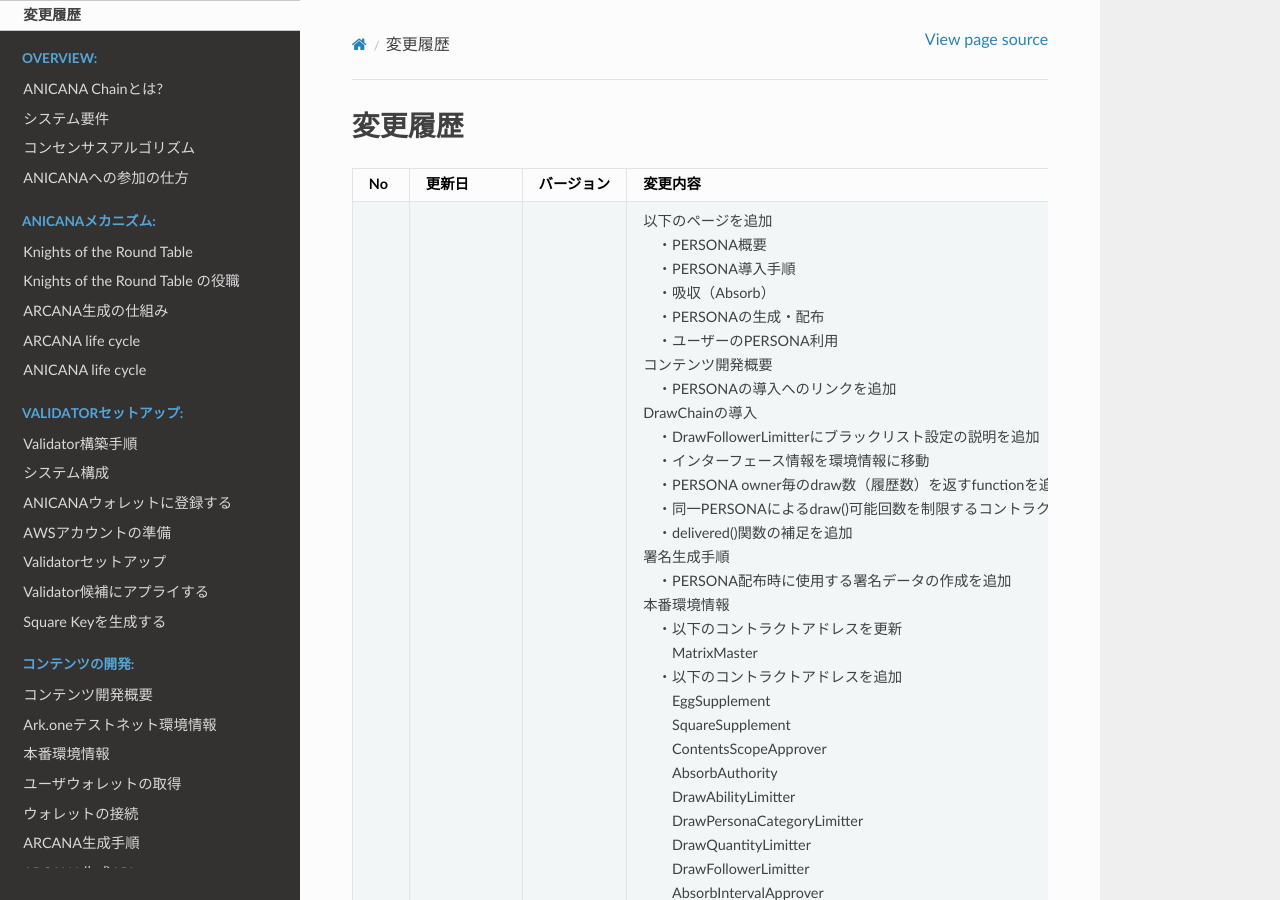
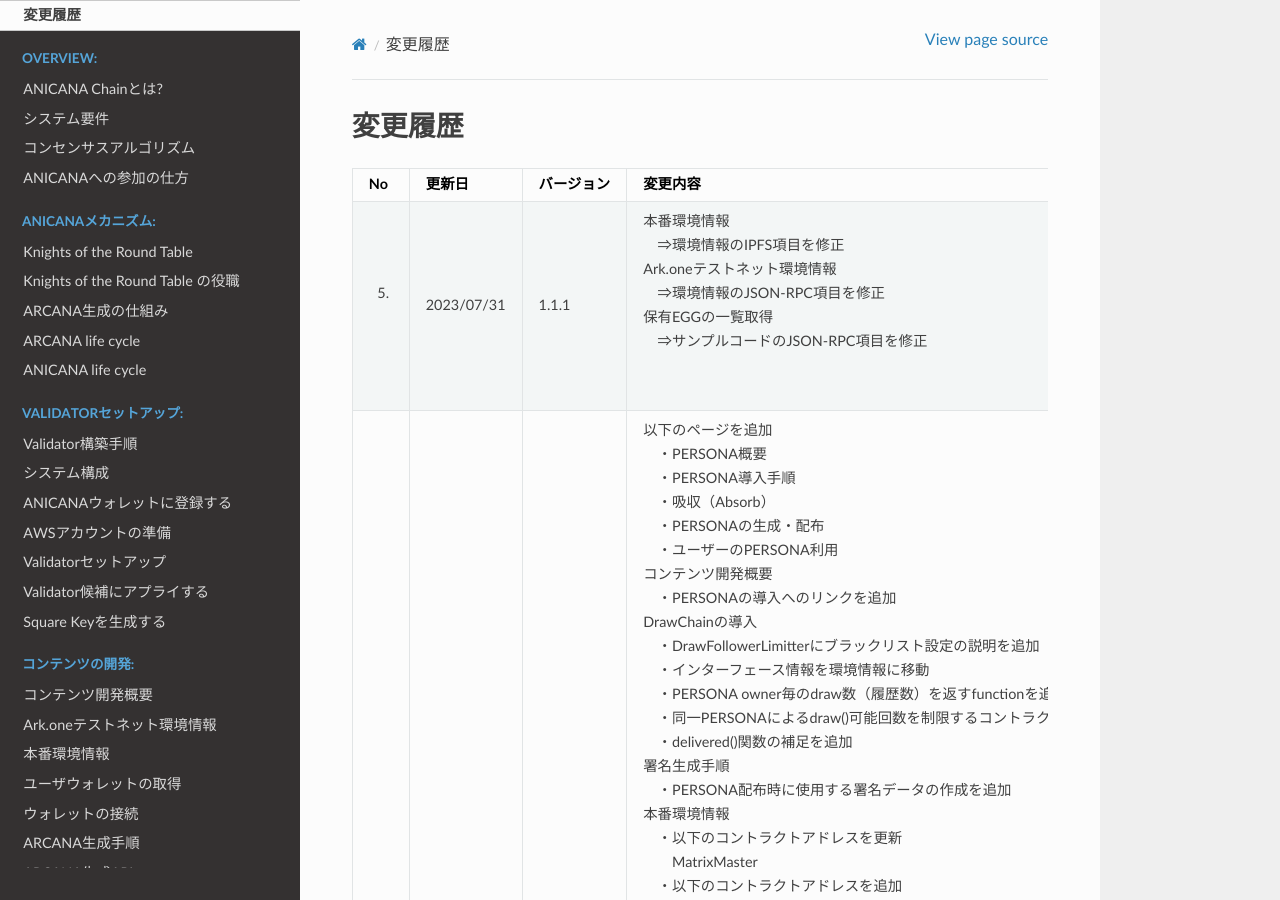
Before and after one commit to Orange-Code-Project/anicana-docs, a Sphinx documentation site: the page built from source/change-history/change-history.rst, in a window 1280 px wide and 900 px high. Built offline with Sphinx 7.4.7 and the Read the Docs theme 2.0.0, drawn with Linux system fonts in a browser that asks for light colours.

Commit message:
[update]
本番環境情報
⇒環境情報のIPFS項目を修正
Ark.oneテストネット環境情報
⇒環境情報のJSON-RPC項目を修正
保有EGGの一覧取得
⇒サンプルコードのJSON-RPC項目を修正

```diff
--- a/source/change-history/change-history.rst
+++ b/source/change-history/change-history.rst
@@ -7,6 +7,13 @@
     :align: center
 
     "No", "更新日", "バージョン", "変更内容"
+    "5.", "2023/07/31", "1.1.1", "| 本番環境情報
+    | 　⇒環境情報のIPFS項目を修正
+    | Ark.oneテストネット環境情報
+    | 　⇒環境情報のJSON-RPC項目を修正
+    | 保有EGGの一覧取得
+    | 　⇒サンプルコードのJSON-RPC項目を修正
+    | 　"
     "4.", "2023/07/10", "1.1.0", "| 以下のページを追加
     | 　・PERSONA概要
     | 　・PERSONA導入手順
--- a/source/game-development/egg-balance.rst
+++ b/source/game-development/egg-balance.rst
@@ -16,7 +16,7 @@
         var Web3 = require('web3');
         var eggAbi = require("./egg.json");
 
-        const web3 = new Web3("https://stgchain.anicana.org/"); // JSON-RPCのurlを指定
+        const web3 = new Web3("https://stgchains.anicana.org/"); // JSON-RPCのurlを指定
 
         const eggAddr = "0xb374640Ca3E3DA6F836ca8c60130fCAE2da3B929"; // Eggコントラクトのアドレスを指定
         const holderAddr = "0xe092b1fa25DF5786D151246E492Eed3d15EA4dAA"; // EGGの保有状況を確認したい対象アドレス
--- a/source/game-development/main-environment.rst
+++ b/source/game-development/main-environment.rst
@@ -177,6 +177,6 @@
     :align: center
 
     項目, 説明
-    APIサーバーエンドポイント, "http://chainapi.octillion.jp/"
+    APIサーバーエンドポイント, "https://chainapi.octillion.jp/"
     Swagger UI, "https://chainapi.octillion.jp/docs#/"
-    IPFS gateway, "http://ipfs.octillion.jp/"
+    IPFS gateway, "https://ipfs.octillion.jp/"
--- a/source/game-development/test-environment.rst
+++ b/source/game-development/test-environment.rst
@@ -21,7 +21,7 @@
 
     項目, 説明
     Chain ID, 222221
-    JSON-RPC, "https://stgchain.anicana.org/"
+    JSON-RPC, "https://stgchains.anicana.org/"
 
 -------------------------------------------------------------------
 
```
